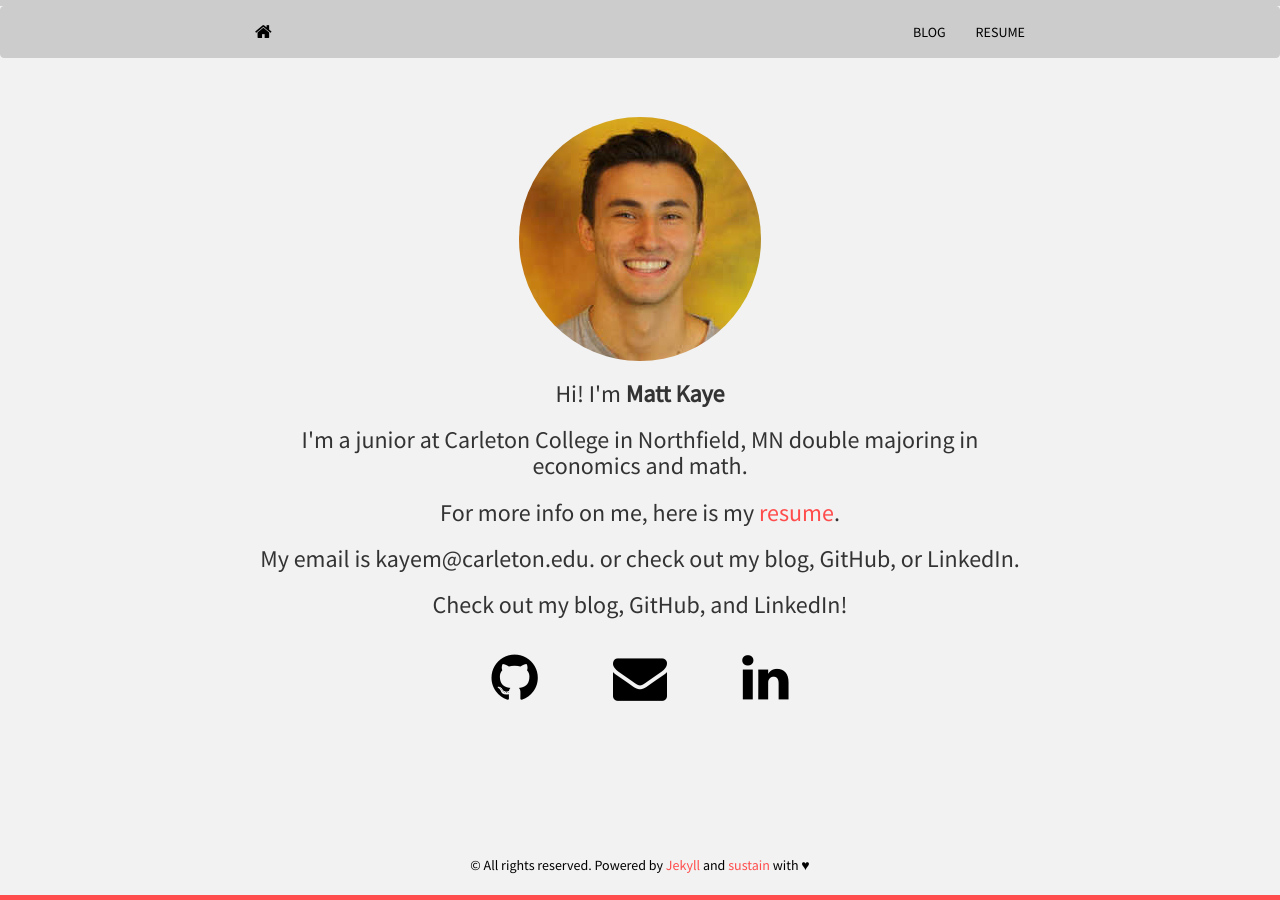
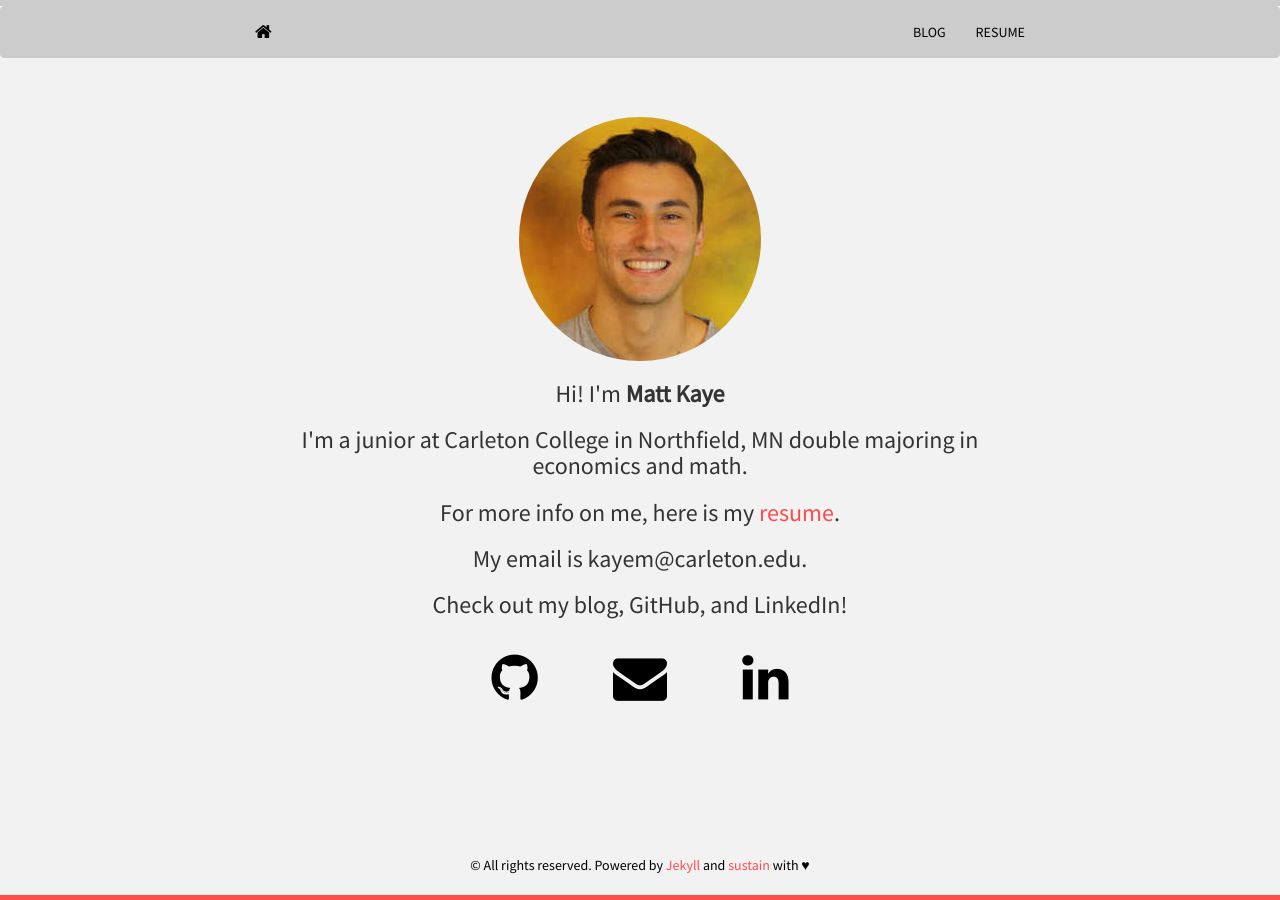
Before and after one commit to mrkaye97/mrkaye97.github.io, a Jekyll site: the page built from index.html, in a window 1280 px wide. Built offline with Jekyll 4.4.1, drawn with Linux system fonts in a browser that asks for light colours; nearby versions of some CDN libraries; the list of posts is cut into pages by our own code.

Commit message:
Update index.html

```diff
--- a/index.html
+++ b/index.html
@@ -10,7 +10,7 @@ layout: home
 	  <h3>Hi! I'm <strong>{{ site.author }}</strong></h3>
 	  <h3>I'm a junior at Carleton College in Northfield, MN double majoring in economics and math.</h3>
 	  <h3>For more info on me, here is my <a href="Matthew_Kaye_Resume.pdf">resume</a>.</h3>
-	  <h3>My email is kayem@carleton.edu. or check out my blog, GitHub, or LinkedIn.</h3>
+	  <h3>My email is kayem@carleton.edu.</h3>
 	  <h3>Check out my blog, GitHub, and LinkedIn!</h3>
 	  {% include social.html %}
 	</div>
```
